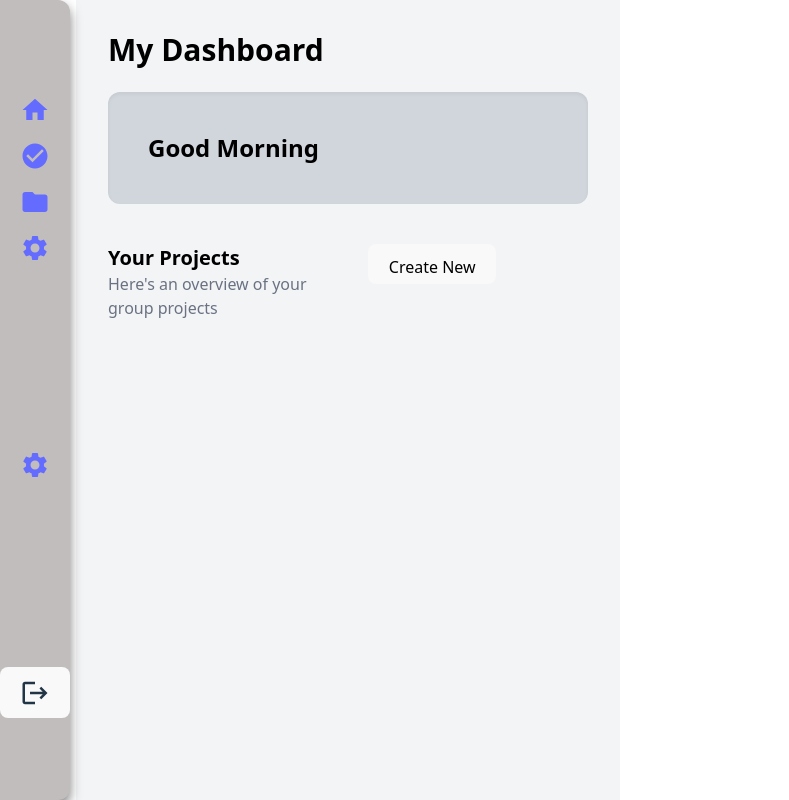
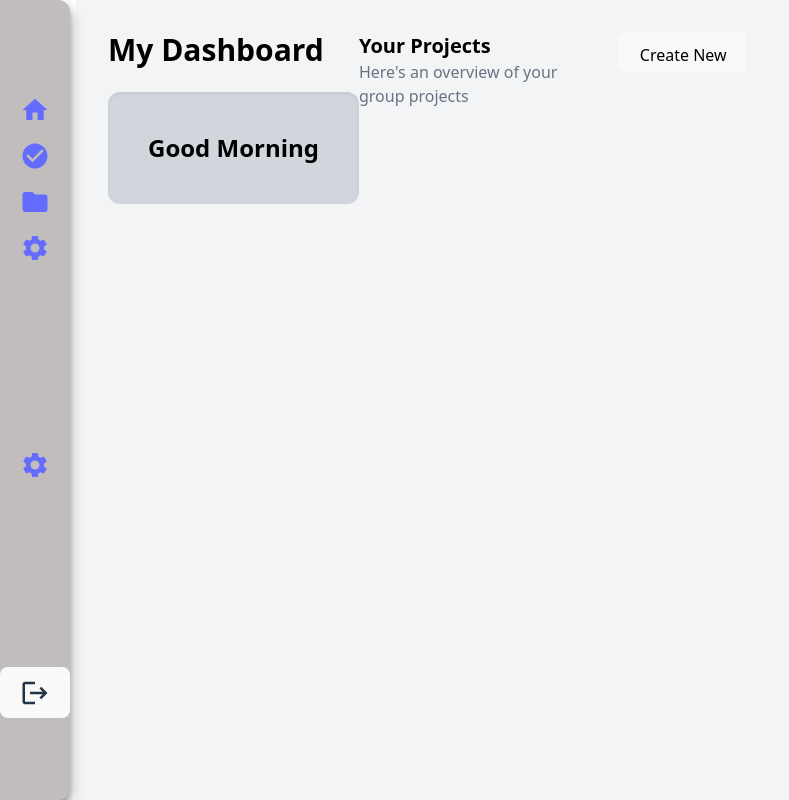
Before and after one commit to wharder04/PSM-CSCI-150, a React (Vite) app in the folder client/: page /home in a window 1280 px wide. Shown: the whole page, without its empty margins (0-789 px from the left). Built offline with nearby package versions, Linux system fonts and the light colour scheme; sample sign-in values are in the browser's storage.

Commit message:
Updated the styling of the display of dashboard and taskboard

```diff
--- a/client/src/pages/Dashboard/DashboardPage.jsx
+++ b/client/src/pages/Dashboard/DashboardPage.jsx
@@ -10,7 +10,7 @@ function Dashboard() {
   const [totalTasksCompleted, setTotalTasksCompleted] = useState(0);
 
   return (
-    <div className="min-h-screen p-8 bg-gray-100 text-black">
+    <div className="flex w-full h-screen p-8 bg-gray-100 text-black">
       <div className="mb-10">
         <h2 className="text-3xl font-bold text-black font-sans mb-6">
           My Dashboard
--- a/client/src/pages/TaskBoard/TaskBoard.jsx
+++ b/client/src/pages/TaskBoard/TaskBoard.jsx
@@ -9,7 +9,7 @@ function TaskBoard() {
   const [incompleteTasks, setIncompleteTasks] = useState([]);
 
   return (
-    <div className="min-h-screen p-8 bg-gray-100 text-black">
+    <div className="flex w-full h-screen p-8 bg-gray-100 text-black">
       <div>
         <h2 className="text-3xl font-bold text-black mb-6">Task Board</h2>
         <p className="text-2xl text-black font-semibold">
```
